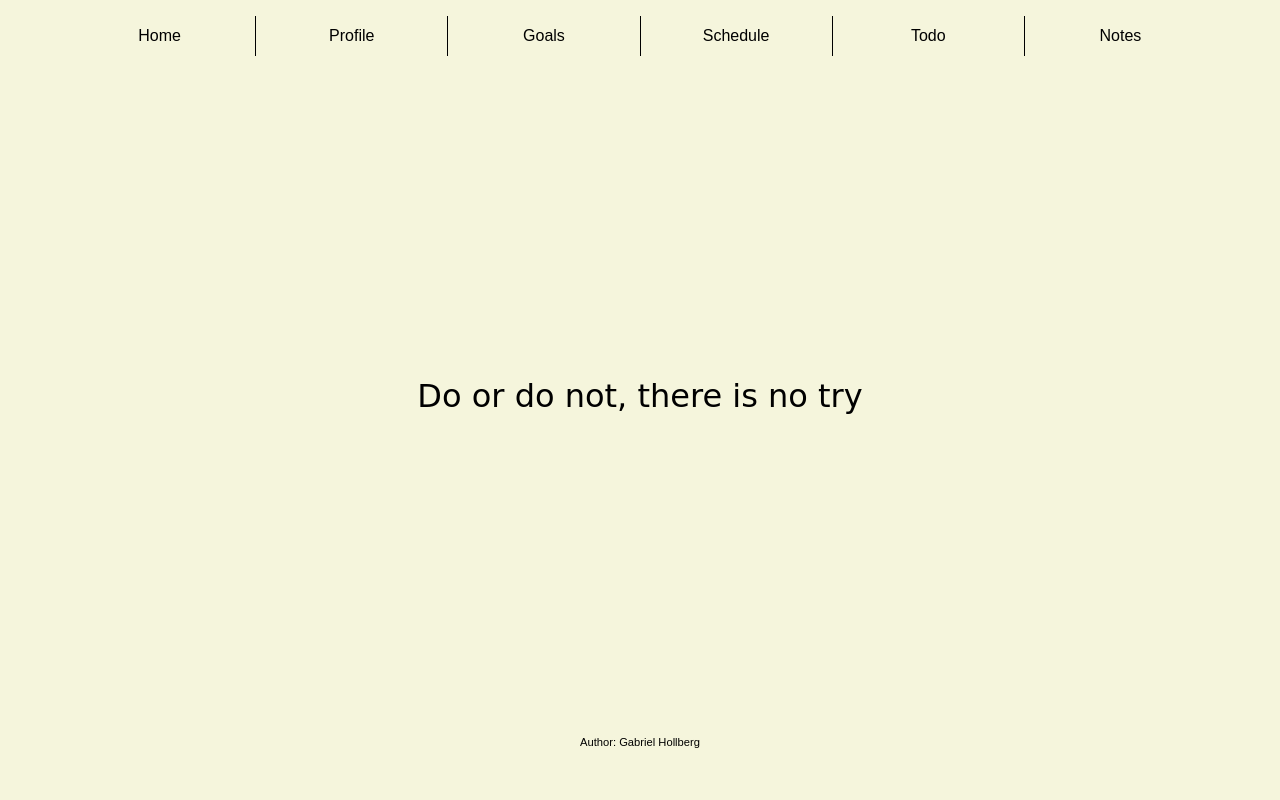
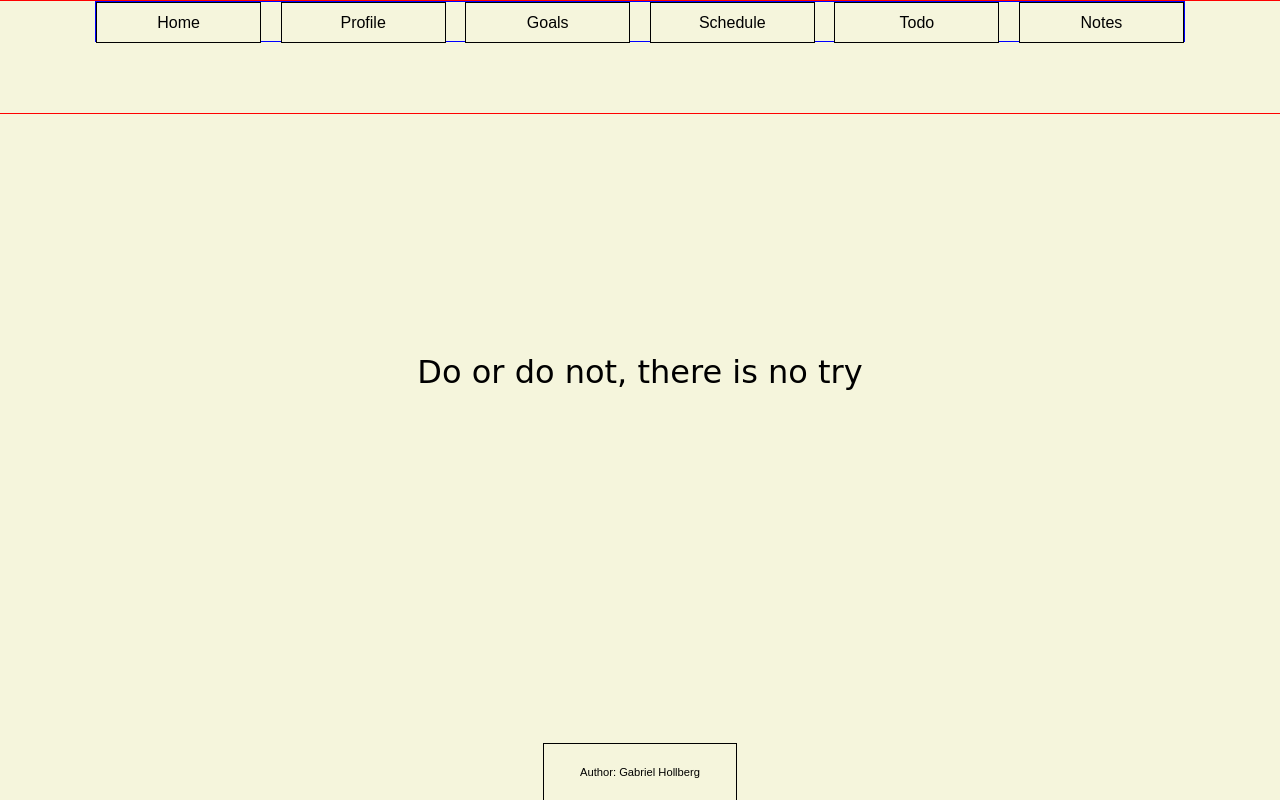
Before and after one commit to GabrielHollberg/startup, a plain HTML site: page index.html in a window 1280 px wide. Drawn offline with Linux system fonts and the light colour scheme.

Commit message:
Organizado

```diff
--- a/main.css
+++ b/css/main.css
@@ -15,12 +15,64 @@ body {
 
 header {
     position: fixed;
-    top: 2vh;
-    height: 5vh;
-    width: 90vw;
+    height: 14vh;
+    width: 100vw;
     display: flex;
+    justify-content: center;
+    border: 1px red solid;
+}
+
+nav
+{
+    width: 85vw;
+    height: 35%;
+    display: flex;
+    justify-content: space-between;
+    border: 1px blue solid;
+}
+
+a
+{
+    width: 15%;
+    height: 100%;
+    cursor: default;
+    text-decoration: none;
+    color: black;
+    display: flex;
+    justify-content: center;
+    align-items: center;
+    background-color: var(--secondary);
+    animation: buttontransition2 1s;
+    border: black 1px solid;
+}
+
+a:hover
+{
+    background-color: var(--primary);
+    color: var(--secondary);
+    animation: buttontransition1 .5s;
+}
+
+main
+{
+    position: fixed;
+    height: 79vh;
+    top: 7vh;
+    width: 100%;
+    display: flex;
+    flex-direction: column;
     align-items: center;
     justify-content: center;
+}
+
+footer {
+    position: fixed;
+    display: flex;
+    justify-content: space-around;
+    align-items: center;
+    top: 93vh;
+    height: 7vh;
+    width: 100vw;
 }
 
 .bar {
@@ -30,40 +82,15 @@ header {
     width: 100%;
 }
 
-nav
-{
-    height: 100%;
-}
-
-#footer-nav {
-    width: 20vw;
-}
-
-main
-{
-    position: fixed;
-    height: 84vh;
-    top: 7.5vh;
-    width: 100%;
-    display: flex;
-    flex-direction: column;
-    align-items: center;
-    justify-content: center;
-}
-
 input
 {
+
+    height: 5vh;
+    width: 50vw;
     text-align: center;
-}
-
-footer {
-    position: fixed;
-    display: flex;
-    justify-content: space-around;
-    align-items: center;
-    bottom: 0vh;
-    height: 8vh;
-    width: 90vw;
+    cursor: default;
+    border: none;
+    border-radius: 100px;
 }
 
 p {
@@ -74,7 +101,6 @@ p {
 #author {
     font-size: .7em;
     animation: none;
-    border-right: none;
 }
 
 #author:hover {
@@ -88,22 +114,6 @@ button
     border: none;
 }
 
-.myButton {
-    text-decoration: none;
-    flex: 1;
-    color: black;
-    display: flex;
-    justify-content: center;
-    align-items: center;
-    background-color: var(--secondary);
-    border-right: black 1px solid;
-    animation: buttontransition2 1s;
-}
-
-#notes {
-    border-right: none;
-}
-
 #quote {
     font-family: "Brush Script MT", cursive;
     font-size: 2em;
@@ -111,8 +121,8 @@ button
 
 #profilePic
 {
-    width: 25vh;
-    height: 25vh;
+    width: 30vh;
+    height: 30vh;
     border-radius: 50%;
     border: var(--primary) 2px solid;
     margin: 5vw;
@@ -126,13 +136,6 @@ button
     flex-direction: column;
     align-items: center;
     justify-content: center;
-}
-
-.myButton:hover
-{
-    background-color: var(--primary);
-    color: var(--secondary);
-    animation: buttontransition1 1s;
 }
 
 #black
@@ -456,8 +459,6 @@ button
 
     a {
         cursor: none;
-        border-right: none;
-        border-bottom: var(--primary) 1px solid;
     }
 
     #notes {
--- a/index.html
+++ b/index.html
@@ -3,19 +3,19 @@
 
     <head>
         <title>Life Perfected</title>
-        <link rel="stylesheet" href="main.css">
+        <link rel="stylesheet" href="/css/main.css">
     </head>
 
     <body>
 
         <header>
-            <nav class="bar">
-                <a class="myButton" href="index.html">Home</a>
-                <a class="myButton" href="profile.html">Profile</a>
-                <a class="myButton" href="goals.html">Goals</a>
-                <a class="myButton" href="schedule.html">Schedule</a>
-                <a class="myButton" href="todo.html">Todo</a>
-                <a class="myButton" id="notes" href="notes.html">Notes</a>
+            <nav>
+                <a href="/index.html">Home</a>
+                <a href="/html/profile.html">Profile</a>
+                <a href="/html/goals.html">Goals</a>
+                <a href="/html/schedule.html">Schedule</a>
+                <a href="/html/todo.html">Todo</a>
+                <a href="/html/notes.html">Notes</a>
             </nav>
         </header>
 
@@ -24,12 +24,10 @@
         </main>
 
         <footer>
-            <nav id="footer-nav">
-            <a class="myButton" id="author" href="https://github.com/GabrielHollberg/startup">Author: Gabriel Hollberg</a>
-            </nav>
+            <a id="author" href="https://github.com/GabrielHollberg/startup">Author: Gabriel Hollberg</a>
         </footer>
 
-        <script src="quoteUpdate.js"></script>
+        <script src="/js/quoteUpdate.js"></script>
     </body>
 
 </html>
--- a/newQuote.js
+++ b/js/newQuote.js
@@ -2,7 +2,7 @@ function createQuote(event)
 {
     let key = event.key;
 
-    if(key == "Enter")
+    if(key === "Enter")
     {
         const inEl = document.querySelector("#quoteInput");
         localStorage.setItem("quote", inEl.value);
```
Also changed, not shown: html/goals.html (renamed from goals.html, +1 -1 lines), html/notes.html (renamed from notes.html, +1 -1 lines), html/profile.html (renamed from profile.html, +11 -11 lines), html/schedule.html (renamed from schedule.html, +1 -1 lines), html/todo.html (renamed from todo.html, +1 -1 lines), images/BYUID2.jpg (renamed from BYUID2.jpg), js/color.js (renamed from color.js), js/quoteUpdate.js (renamed from quoteUpdate.js), 1 other file.
